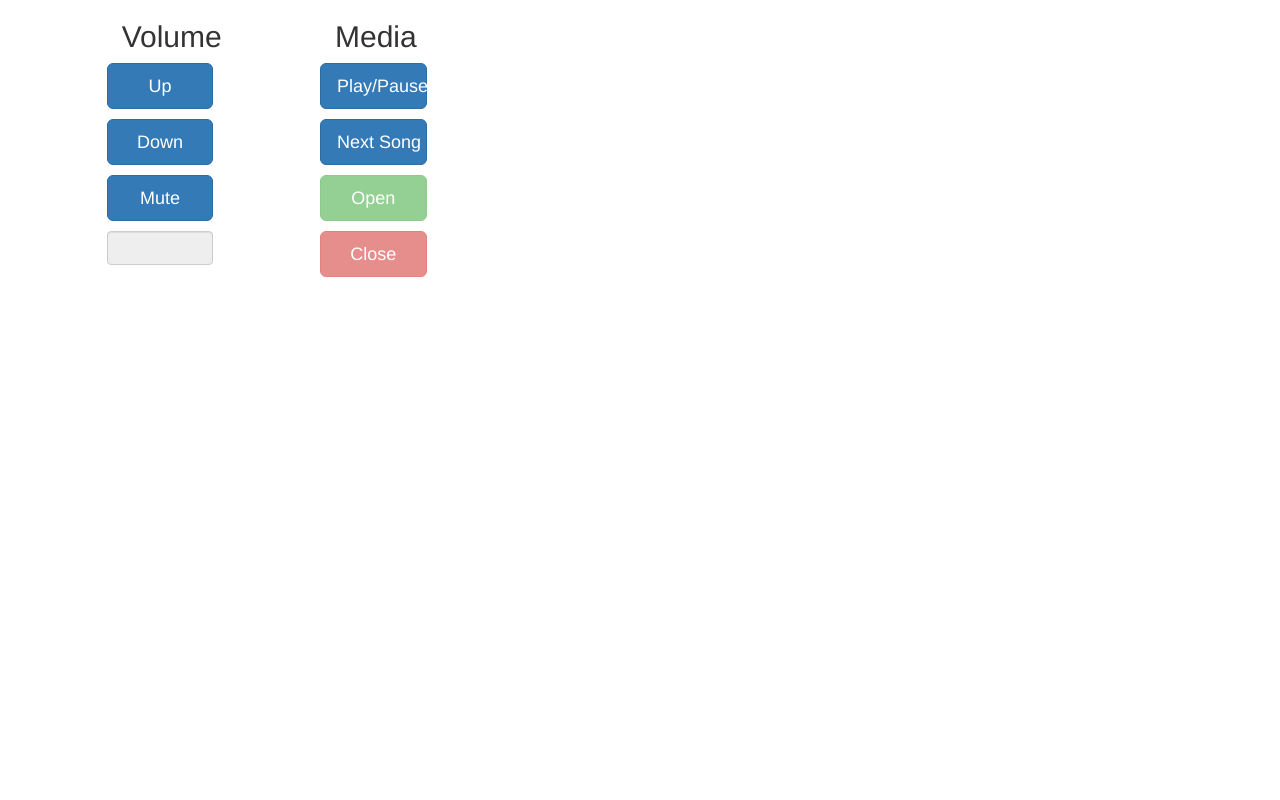
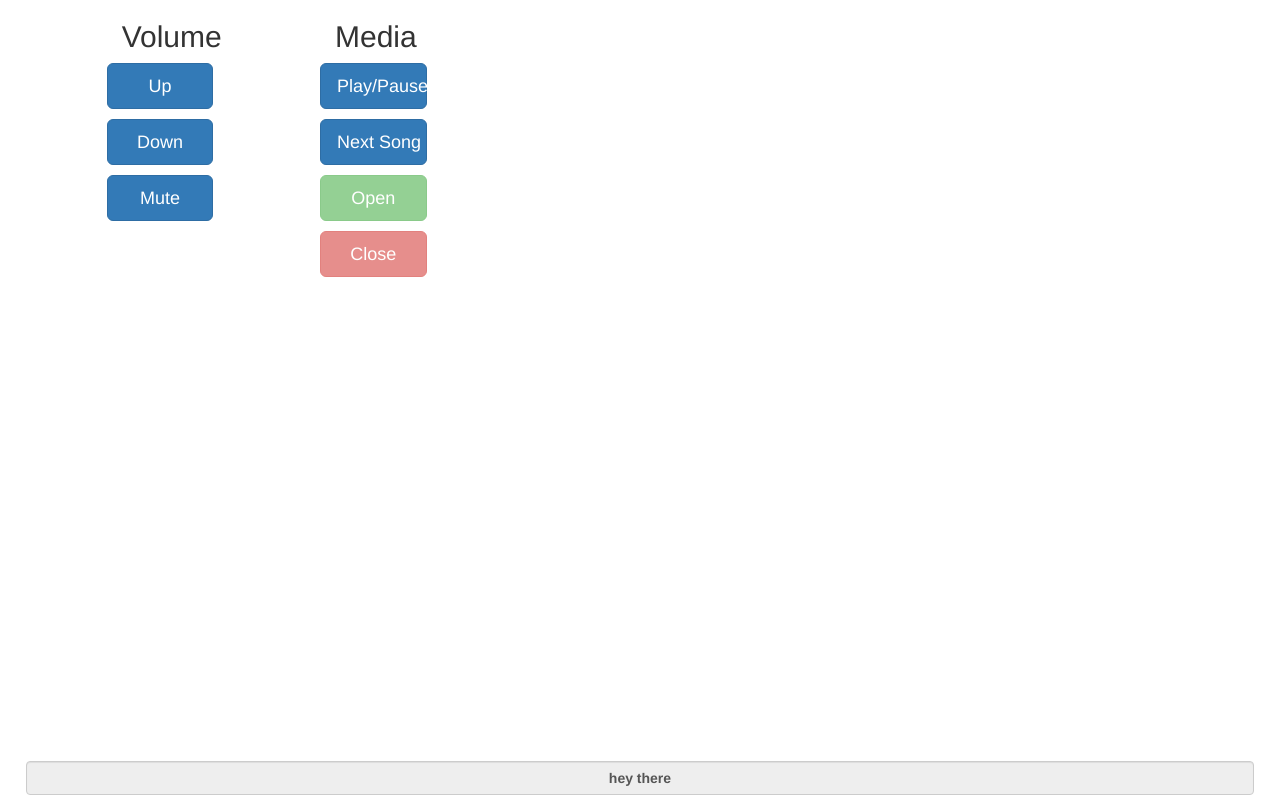
Before and after one commit to Myoldmopar/my-remote-control, a Django app: page / in a window 1280 px wide. Run offline with Django 3.2, Linux system fonts and the light colour scheme; parts of the project's set-up code (start-up, migrations or seed data) failed here and were passed over; some libraries are stand-ins or nearby versions.

Commit message:
Add nice little notification

```diff
--- a/controllerapp/static/js/controllerapp.js
+++ b/controllerapp/static/js/controllerapp.js
@@ -1,24 +1,25 @@
 var app = angular.module('controllerApp', []);
 
-app.controller('volumeController', ['$scope', '$http', function ($scope, $http) {
+app.controller('remoteControlController', ['$scope', '$http', function ($scope, $http) {
     "use strict";
+    $scope.notification_text = "hey there";
     $scope.volumeUp = function () {
         $http.get('/api/volume/up/').then(
-            function(response) {
+            function (response) {
                 $scope.notification_text = "Volume: " + response.data.new_volume + "%";
             }
         );
     };
     $scope.volumeDown = function () {
         $http.get('/api/volume/down/').then(
-            function(response) {
+            function (response) {
                 $scope.notification_text = "Volume: " + response.data.new_volume + "%";
             }
         );
     };
     $scope.volumeMute = function () {
         $http.get('/api/volume/toggle_mute/').then(
-            function(response) {
+            function (response) {
                 if (response.data.muted) {
                     $scope.notification_text = "Muted!";
                 } else {
@@ -27,10 +28,6 @@ app.controller('volumeController', ['$scope', '$http', function ($scope, $http)
             }
         );
     };
-}]);
-
-app.controller('mediaController', ['$scope', '$http', function ($scope, $http) {
-    "use strict";
     $scope.playPause = function () {
         $http.get('/api/media/play_pause/');
     };
--- a/controllerapp/templates/controllerapp/controls.html
+++ b/controllerapp/templates/controllerapp/controls.html
@@ -14,7 +14,8 @@
     <script src="{% static 'js/controllerapp.js' %}"></script>
 </head>
 <body ng-app="controllerApp">
-<div id="wrapper" ng-controller="volumeController" class="col-md-1 col-xs-4 col-md-offset-1 col-xs-offset-1">
+<div ng-controller="remoteControlController">
+    <div id="wrapper" class="col-md-1 col-xs-4 col-md-offset-1 col-xs-offset-1">
         <h2>Volume</h2>
         <div class="row padded">
             <button class="btn btn-primary btn-lg" ng-click="volumeUp()">Up</button>
@@ -25,11 +26,8 @@
         <div class="row padded">
             <button class="btn btn-primary btn-lg" ng-click="volumeMute()">Mute</button>
         </div>
-    <div class="row padded">
-        <input class="form-control" type="text" ng-model="notification_text" value="" readonly="readonly" />
     </div>
-</div>
-<div id="wrapper" ng-controller="mediaController" class="col-md-1 col-xs-4 col-md-offset-1 col-xs-offset-2">
+    <div id="wrapper" class="col-md-1 col-xs-4 col-md-offset-1 col-xs-offset-2">
         <h2>Media</h2>
         <div class="row padded">
             <button class="btn btn-primary btn-lg" ng-click="playPause()">Play/Pause</button>
@@ -44,5 +42,9 @@
             <button class="btn btn-danger btn-lg" ng-disabled="true" ng-click="closePithos()">Close</button>
         </div>
     </div>
+    <div class="row padded">
+        <input class="form-control" style="position: fixed; bottom: 5px; left:2%; width: 96%; z-index: 1000;" type="text" ng-model="notification_text" value="" readonly="readonly"/>
+    </div>
+</div>
 </body>
 </html>
```
Also changed, not shown: controls/tests/test_volume.py (+16 -2 lines). Lines whose indentation alone changed are shown as unchanged.
